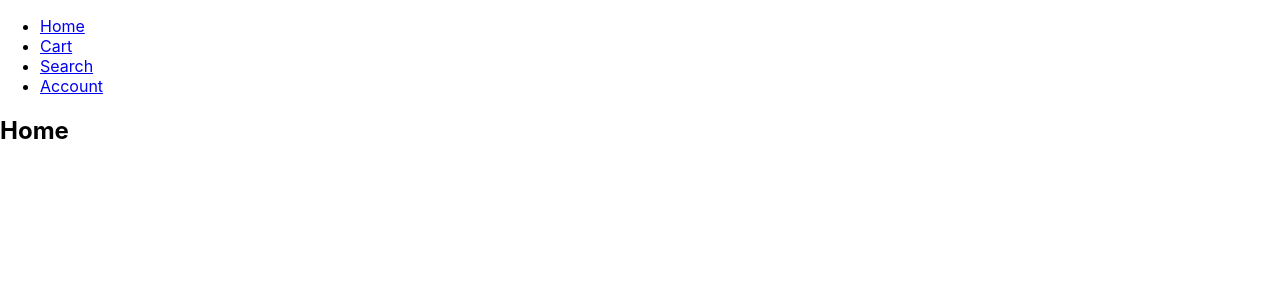
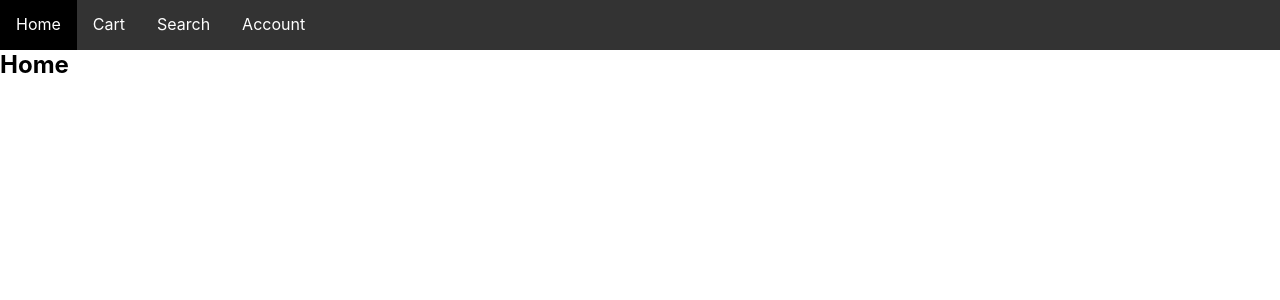
Before and after one commit to marktoujiline/amazon, a React (Create React App) app in the folder front/: page / in a window 1280 px wide. Shown: the top 300 px of the page. Built offline with nearby package versions, Linux system fonts and the light colour scheme.

Commit message:
create and style nav-bar (#11)

```diff
--- a/front/package.json
+++ b/front/package.json
@@ -13,11 +13,13 @@
     "@types/react-dom": "^16.9.5",
     "@types/react-redux": "^7.1.7",
     "@types/react-router-dom": "^5.1.3",
+    "@types/styled-components": "^4.4.3",
     "react": "^16.12.0",
     "react-dom": "^16.12.0",
     "react-redux": "^7.1.3",
     "react-router-dom": "^5.1.2",
     "react-scripts": "3.3.1",
+    "styled-components": "^5.0.1",
     "typescript": "^3.7.5"
   },
   "scripts": {
--- a/front/src/App.tsx
+++ b/front/src/App.tsx
@@ -1,5 +1,7 @@
 import React from "react";
-import { BrowserRouter as Router, Switch, Route, Link } from "react-router-dom";
+import { BrowserRouter as Router, Switch, Route } from "react-router-dom";
+import { NavBar } from "./react/NavBar";
+import styled from "styled-components";
 
 const Home = () => {
   return <h2>Home</h2>;
@@ -17,28 +19,17 @@ const Account = () => {
   return <h2>Account</h2>;
 };
 
+const Page = styled.div`
+  margin-top: 50px;
+`;
+
 const App = () => {
   return (
     <div className="App">
       <Router>
         <div>
-          <nav>
-            <ul>
-              <li>
-                <Link to="/">Home</Link>
-              </li>
-              <li>
-                <Link to="/cart">Cart</Link>
-              </li>
-              <li>
-                <Link to="/search">Search</Link>
-              </li>
-              <li>
-                <Link to="/account">Account</Link>
-              </li>
-            </ul>
-          </nav>
-
+          <NavBar></NavBar>
+          <Page>
             <Switch>
               <Route path="/cart">
                 <Cart />
@@ -53,6 +44,7 @@ const App = () => {
                 <Home />
               </Route>
             </Switch>
+          </Page>
         </div>
       </Router>
     </div>
--- /dev/null
+++ b/front/src/react/NavBar.tsx
@@ -0,0 +1,63 @@
+import React from "react";
+import styled from "styled-components";
+import { Link } from "react-router-dom";
+
+export const NavBar = () => {
+  return (
+    <Container>
+      <Nav>
+        <Ul>
+          <Li>
+            <StyledLink to="/">Home</StyledLink>
+          </Li>
+          <Li>
+            <StyledLink to="/cart">Cart</StyledLink>
+          </Li>
+          <Li>
+            <StyledLink to="/search">Search</StyledLink>
+          </Li>
+          <Li>
+            <StyledLink to="/account">Account</StyledLink>
+          </Li>
+        </Ul>
+      </Nav>
+    </Container>
+  );
+};
+
+const Nav = styled.nav`
+  height: 100%;
+`;
+
+const Container = styled.div`
+  position: fixed;
+  width: 100%;
+  top: 0;
+  height: 50px;
+`;
+
+const Ul = styled.ul`
+  list-style-type: none;
+  margin: 0;
+  padding: 0;
+  overflow: hidden;
+  background-color: #333;
+  height: 100%;
+`;
+
+const Li = styled.li`
+  float: left;
+  height: 100%;
+`;
+
+const StyledLink = styled(Link)`
+  display: block;
+  color: white;
+  text-align: center;
+  padding: 14px 16px;
+  text-decoration: none;
+  height: 100%;
+  &:hover {
+    background-color: black;
+  }
+`;
```
Also changed, not shown: 1 other file (tests, documents, lock files or other folders). Lines whose indentation alone changed are shown as unchanged.
